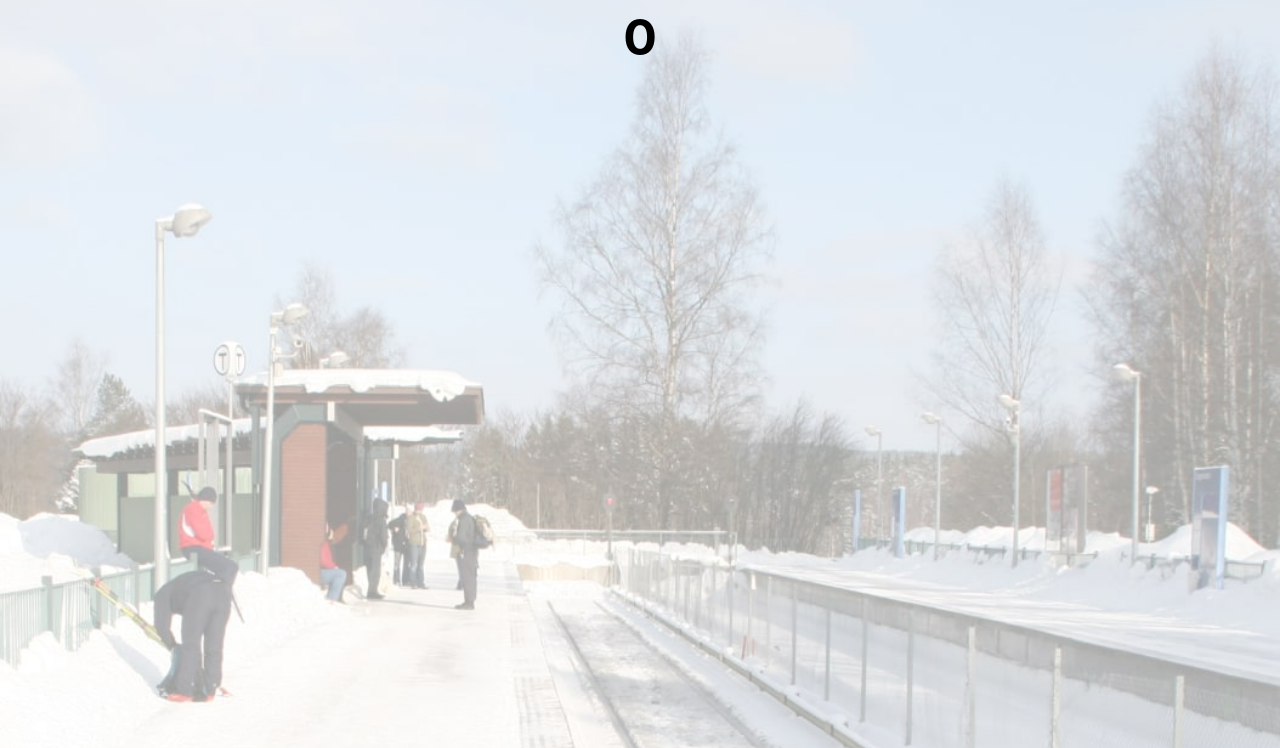
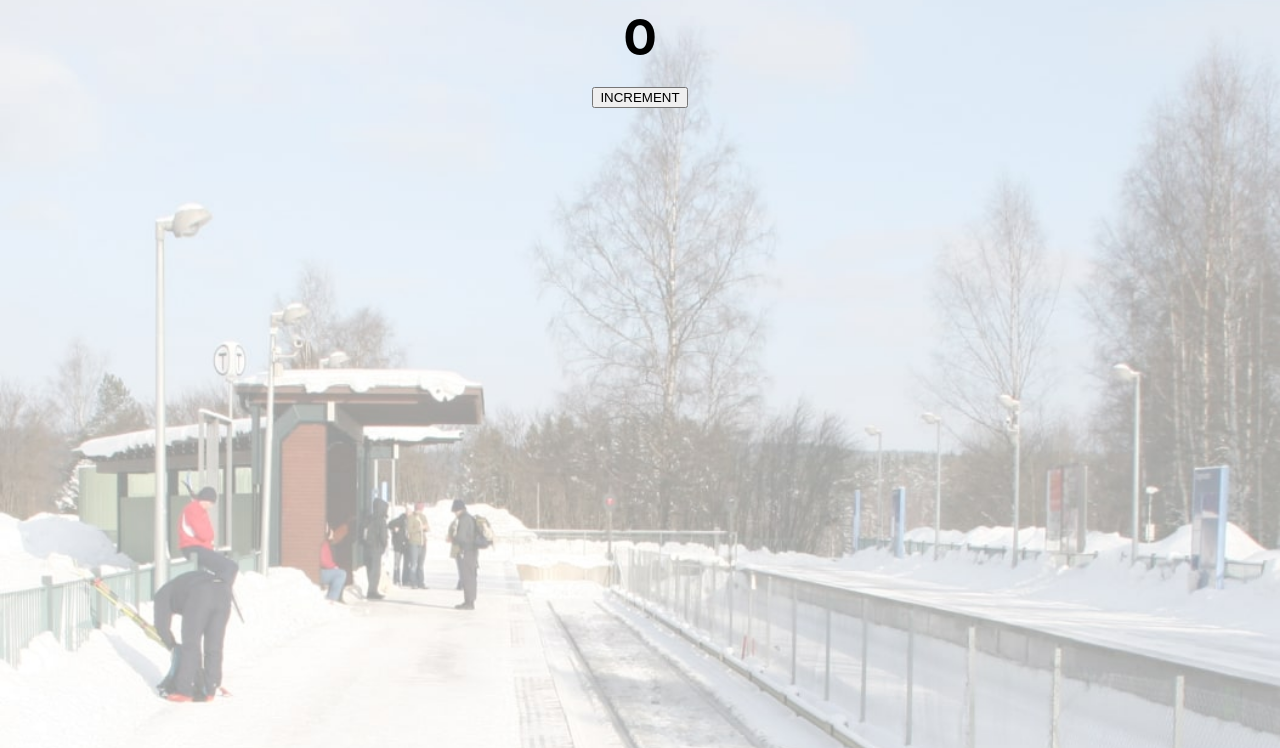
Before and after one commit to patrikkusnir1/counter-app, a plain HTML site: page index.html in a window 1280 px wide. Shown: the part 52-800 px from the top of the page. Drawn offline with Linux system fonts and the light colour scheme.

Commit message:
add button and style it

```diff
--- a/index.html
+++ b/index.html
@@ -5,6 +5,8 @@
   <body>
     <h1>People entered:</h1>
     <h2 id="count-el">0</h2>
+    <!-- Create a INCREMENT button with the id="increment-btn" -->
+    <button id="increment-btn">INCREMENT</button>
     <script src="index.js"></script>
   </body>
 </html>
```
